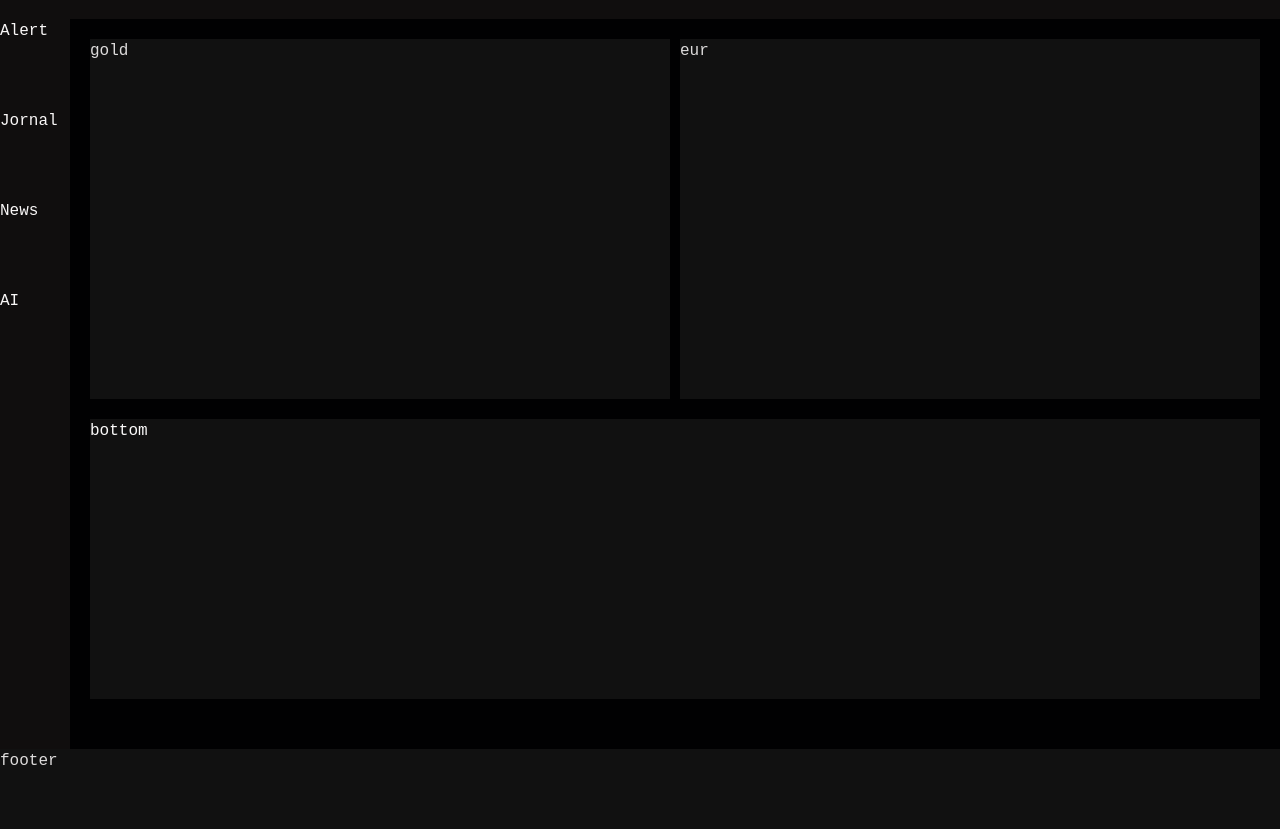
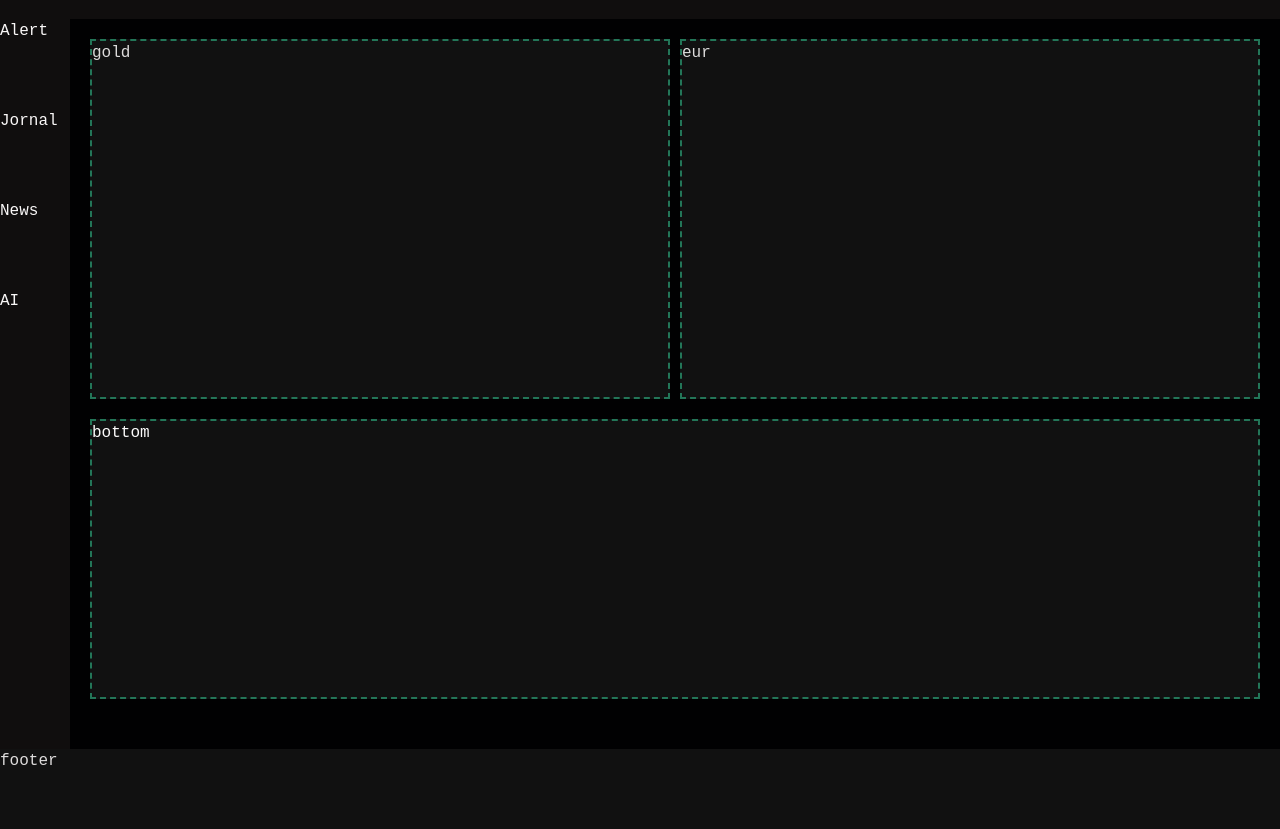
Before and after one commit to AkhalTeke7/Trading-Alert-System, a plain HTML site: page main.html in a window 1280 px wide. Shown: the part 51-880 px from the top of the page. Drawn offline with Linux system fonts and the light colour scheme.

Commit message:
border-style/hover-effect

```diff
--- a/style.css
+++ b/style.css
@@ -42,6 +42,7 @@ body {
     font-family: var(--font-mono);
     color: #dddbdb;
     background-color: rgb(16, 14, 14);
+
 }
 
 .main {
@@ -56,7 +57,6 @@ body {
     color: #dddbdb;
     background-color: rgb(16, 14, 14);
     display: flex;
-
     flex-direction: column;
     row-gap: 30px;
 
@@ -79,9 +79,17 @@ body {
 .eur {
     background-color: #111;
     color: #dddbdb;
+    border-style: dashed;
+    border-width: 2px;
+    border-color:  #33c7918e;
+    transition: all, 0.7s;
+
+
 
 }
-
+.gold:hover, .eur:hover {
+    transform: translateY(-3px);
+}
 .footer {
     width: 100%;
     font-family: var(--font-mono);
@@ -97,6 +105,14 @@ body {
     margin-right:20px;
     color: #fbfafa;
     background-color: #111;
+    border-style: dashed;
+    border-width: 2px;
+    border-color:  #33c7918e;
+    transition: all, 0.7s;
+}
+.bottom:hover {
+    transform: translateY(-3px);
+
 }
 .sid-botton {
     height: 60px;
```
Also changed, not shown: main.html (+3 -1 lines).
